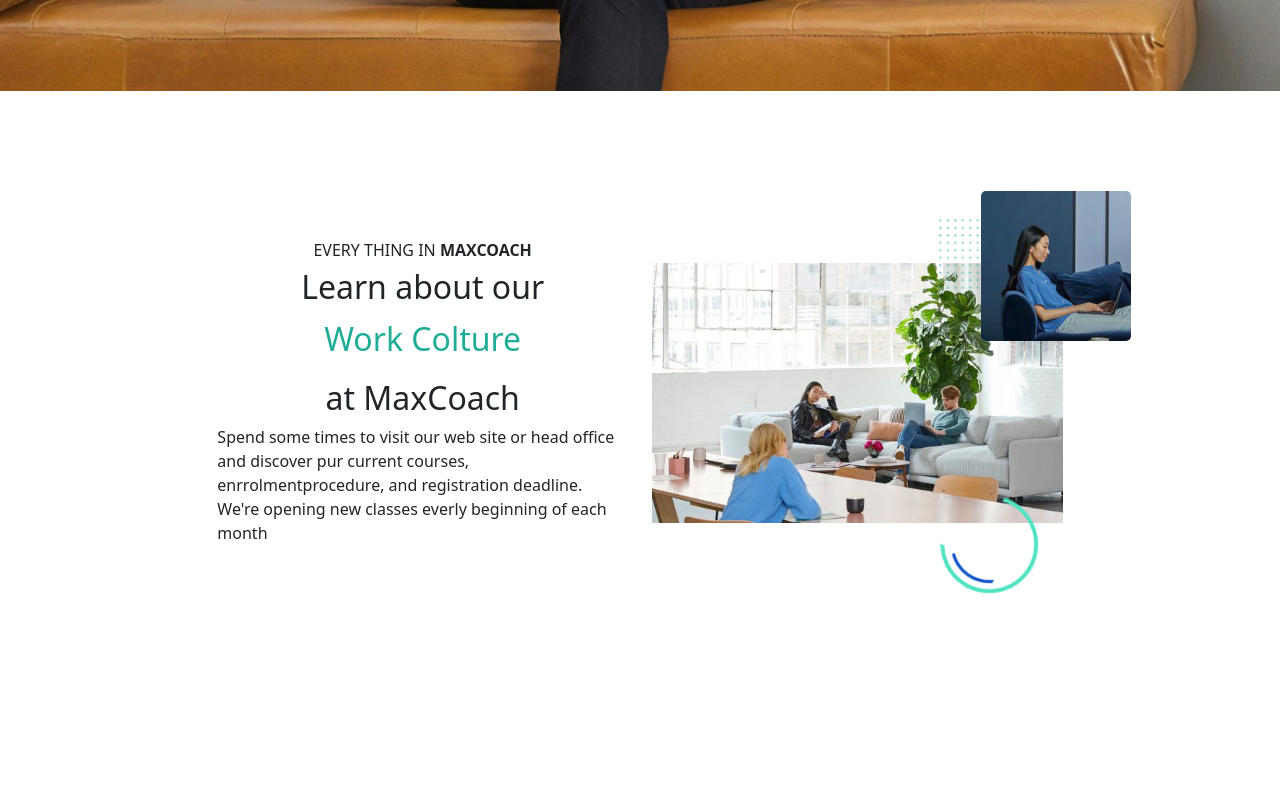
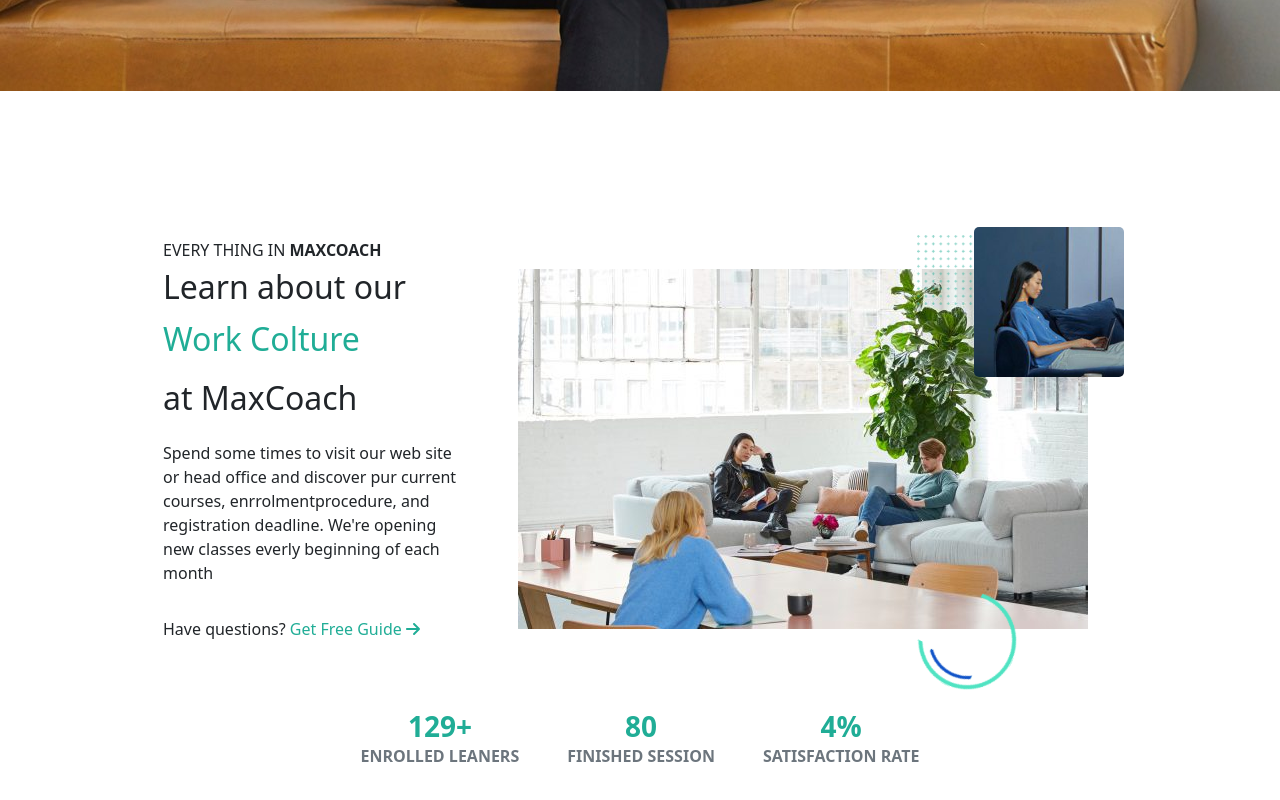
Before and after one commit to AlessioGuglielmino/proj-html-vuejs, a Vue app: page / in a window 1280 px wide. Shown: the part 693-1493 px from the top of the page. Before the commit the page ends 1287 px from the top, so only its background shows below. Built offline with nearby package versions, Linux system fonts and the light colour scheme.

Commit message:
ADD-FIRST-SECTION-COMPLETE

```diff
--- a/src/components/AppMain.vue
+++ b/src/components/AppMain.vue
@@ -18,21 +18,26 @@
     <!-- PRIMA SEZIONE -->
     <section class="first-section">
       <div class="row d-flex justify-content-center align-items-center">
-        <div
-          class="col-4 d-flex justify-content-center align-items-center flex-column"
-        >
+        <div class="col-3 d-flex flex-column">
           <h6>EVERY THING IN<strong> MAXCOACH</strong></h6>
           <h2>Learn about our</h2>
           <p>Work Colture</p>
           <h2>at MaxCoach</h2>
-          <span>
+          <span class="my-3">
             Spend some times to visit our web site or head office and discover
             pur current courses, enrrolmentprocedure, and registration deadline.
             We're opening new classes everly beginning of each month
           </span>
+          <span class="my-3"
+            >Have questions?
+            <span class="guide"
+              >Get Free Guide
+              <font-awesome-icon icon="fa-solid fa-arrow-right" />
+            </span>
+          </span>
         </div>
         <div
-          class="col-4 d-flex justify-content-center align-items-center flex-column"
+          class="col-6 d-flex justify-content-center align-items-center flex-column"
         >
           <div class="first-pic-section">
             <img src="../../public/img/stock.jpg" alt="" />
@@ -40,6 +45,21 @@
             <img class="pic-2" src="../../public/img/maxcoach.png" alt="" />
             <img class="pic-3" src="../../public/img/maxcoach7.png" alt="" />
           </div>
+        </div>
+      </div>
+
+      <div class="container d-flex justify-content-center gap-5 my-5">
+        <div class="d-flex flex-column align-items-center">
+          <span class="fs-3 fw-bold stats">{{ store.enrolledLeaners }}</span>
+          <h6 class="text-secondary"><strong>ENROLLED LEANERS</strong></h6>
+        </div>
+        <div class="d-flex flex-column align-items-center">
+          <span class="fs-3 fw-bold stats">{{ store.finishedSession }}</span>
+          <h6 class="text-secondary"><strong>FINISHED SESSION</strong></h6>
+        </div>
+        <div class="d-flex flex-column align-items-center">
+          <span class="fs-3 fw-bold stats">{{ store.satisfactionRate }}</span>
+          <h6 class="text-secondary"><strong>SATISFACTION RATE</strong></h6>
         </div>
       </div>
     </section>
@@ -84,5 +104,10 @@
     left: 70%;
     bottom: 90%;
   }
+
+  .guide,
+  .stats {
+    color: #20ad96;
+  }
 }
 </style>
--- a/src/data/store.js
+++ b/src/data/store.js
@@ -12,4 +12,7 @@
     "Contact us ",
     "Contact me ",
   ],
+  enrolledLeaners: "129+",
+  finishedSession: "80",
+  satisfactionRate: "4%",
 });
```
